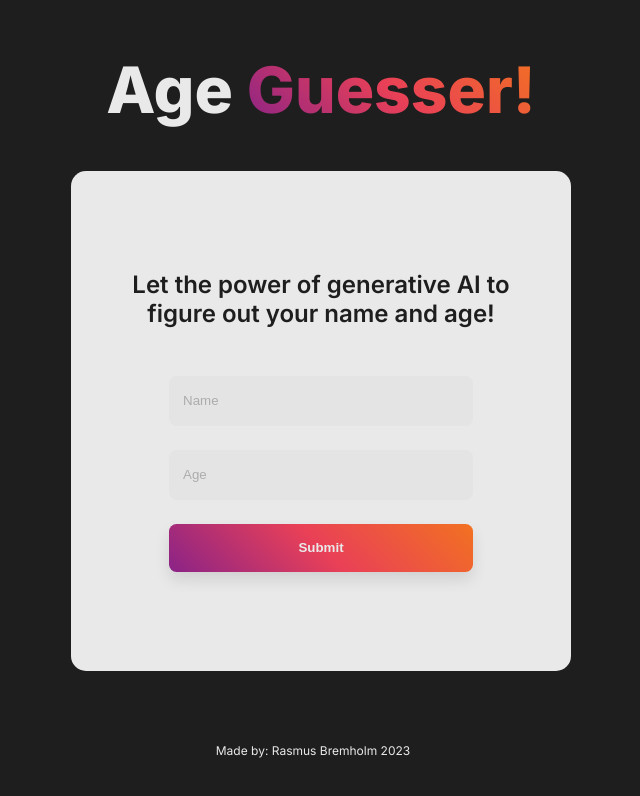
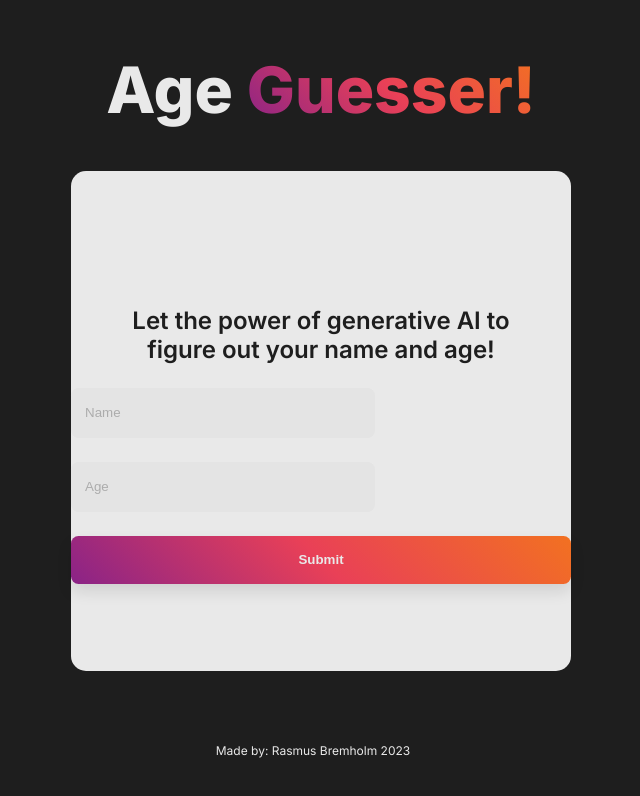
Before and after one commit to Visceral89/name-guesser, a Next.js app: page / in a window 1280 px wide. Shown: the top 796 px of the page, without its empty margins (327-967 px from the left). Built offline with nearby package versions, Linux system fonts and the light colour scheme.

Commit message:
Got the thing to work

```diff
--- a/components/Card.jsx
+++ b/components/Card.jsx
@@ -12,6 +12,10 @@ const Card = () => {
 	const handleSubmit = (e) => {
 		e.preventDefault();
 		setState("loading");
+
+		setTimeout(() => {
+			setState("result");
+		}, 5000);
 	};
 
 	return (
@@ -21,9 +25,6 @@ const Card = () => {
 			animate={{ scale: 1, delay: 0.5 }}
 			transition={{ type: "spring", stiffness: 200, damping: 20 }}
 		>
-			<div className={styles.parag}>
-				Let the power of generative AI to figure out your name and age!
-			</div>
 			<div>
 				{state === "form" && (
 					<motion.form
@@ -31,6 +32,9 @@ const Card = () => {
 						exit={{ opacity: 0 }}
 						onSubmit={handleSubmit}
 					>
+						<div className={styles.parag}>
+							Let the power of generative AI to figure out your name and age!
+						</div>
 						<input
 							type="text"
 							placeholder="Name"
```
